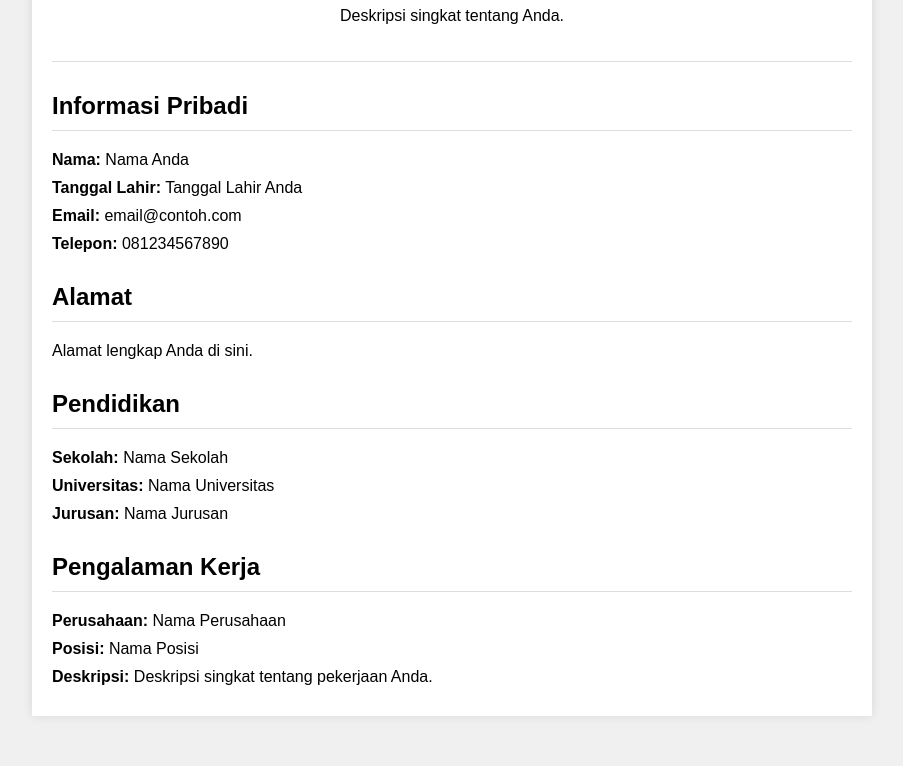
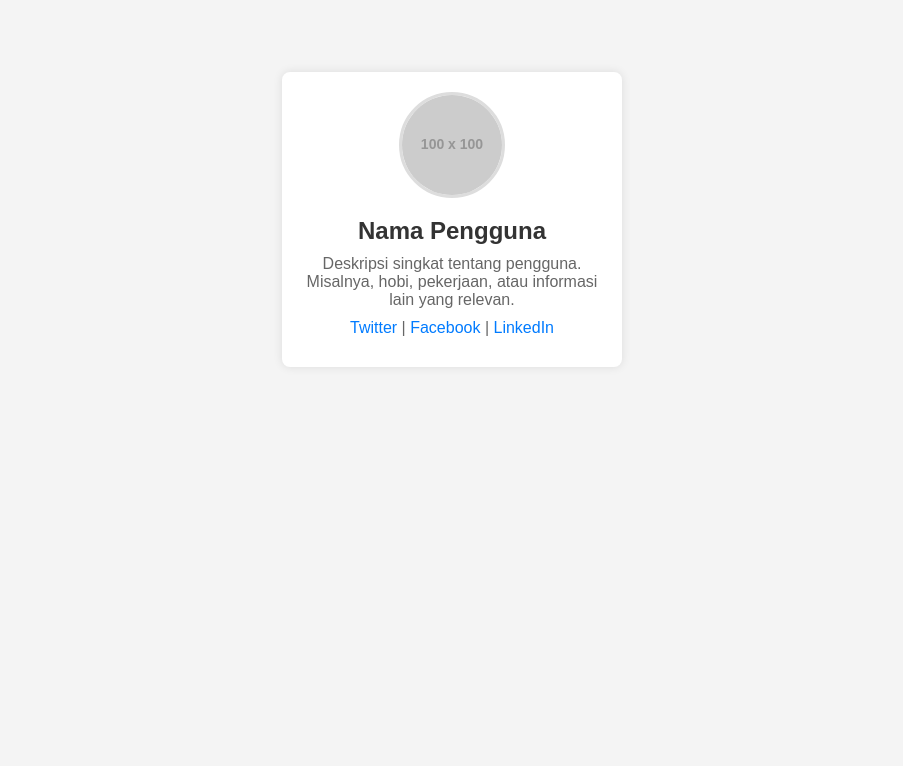
Before and after one commit to RifanCTR/NEW, a plain HTML site: page index.html in a window 1280 px wide. Shown: the part 181-947 px from the top of the page, without its empty margins (188-1091 px from the left). After the commit the page ends 800 px from the top, so only its background shows below. Drawn offline with Linux system fonts and the light colour scheme; placeholder pictures from the web are drawn by us.

Commit message:
index.html

```diff
--- a/index.html
+++ b/index.html
@@ -3,36 +3,69 @@
 <head>
     <meta charset="UTF-8">
     <meta name="viewport" content="width=device-width, initial-scale=1.0">
-    <title>Profil Biodata</title>
-    <link rel="stylesheet" href="styles.css">
+    <title>Profil Pengguna</title>
+    <link rel="stylesheet" href="style.css">
+    <style>
+        body {
+            font-family: Arial, sans-serif;
+            background-color: #f4f4f4;
+            display: flex;
+            justify-content: center;
+            align-items: center;
+            height: 100vh;
+            margin: 0;
+        }
+
+        .profile-container {
+            background-color: #fff;
+            border-radius: 8px;
+            box-shadow: 0 0 10px rgba(0, 0, 0, 0.1);
+            width: 300px;
+            text-align: center;
+            padding: 20px;
+        }
+
+        .profile-container img {
+            width: 100px;
+            height: 100px;
+            border-radius: 50%;
+            object-fit: cover;
+            border: 3px solid #ddd;
+            margin-bottom: 15px;
+        }
+
+        .profile-container h1 {
+            margin: 0;
+            font-size: 1.5em;
+            color: #333;
+        }
+
+        .profile-container p {
+            color: #666;
+            font-size: 1em;
+            margin: 10px 0;
+        }
+
+        .profile-container a {
+            text-decoration: none;
+            color: #007bff;
+        }
+
+        .profile-container a:hover {
+            text-decoration: underline;
+        }
+    </style>
 </head>
 <body>
     <div class="profile-container">
-        <div class="profile-header">
-            <img src="profile.jpg" alt="Foto Profil" class="profile-pic">
-            <h1>Nama Anda</h1>
-            <p>Deskripsi singkat tentang Anda.</p>
-        </div>
-        <div class="profile-details">
-            <h2>Informasi Pribadi</h2>
-            <p><strong>Nama:</strong> Nama Anda</p>
-            <p><strong>Tanggal Lahir:</strong> Tanggal Lahir Anda</p>
-            <p><strong>Email:</strong> email@contoh.com</p>
-            <p><strong>Telepon:</strong> 081234567890</p>
-
-            <h2>Alamat</h2>
-            <p>Alamat lengkap Anda di sini.</p>
-
-            <h2>Pendidikan</h2>
-            <p><strong>Sekolah:</strong> Nama Sekolah</p>
-            <p><strong>Universitas:</strong> Nama Universitas</p>
-            <p><strong>Jurusan:</strong> Nama Jurusan</p>
-
-            <h2>Pengalaman Kerja</h2>
-            <p><strong>Perusahaan:</strong> Nama Perusahaan</p>
-            <p><strong>Posisi:</strong> Nama Posisi</p>
-            <p><strong>Deskripsi:</strong> Deskripsi singkat tentang pekerjaan Anda.</p>
-        </div>
+        <img src="https://via.placeholder.com/100" alt="Foto Profil">
+        <h1>Nama Pengguna</h1>
+        <p>Deskripsi singkat tentang pengguna. Misalnya, hobi, pekerjaan, atau informasi lain yang relevan.</p>
+        <p>
+            <a href="https://twitter.com" target="_blank">Twitter</a> |
+            <a href="https://facebook.com" target="_blank">Facebook</a> |
+            <a href="https://linkedin.com" target="_blank">LinkedIn</a>
+        </p>
     </div>
 </body>
 </html>
```
